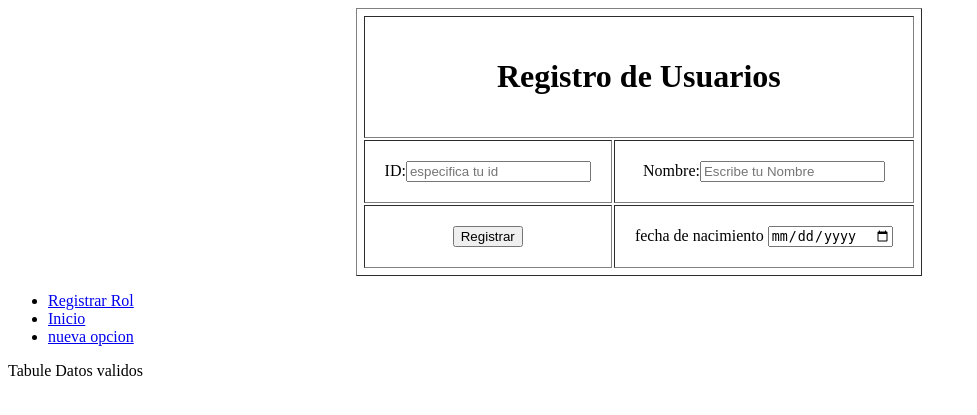
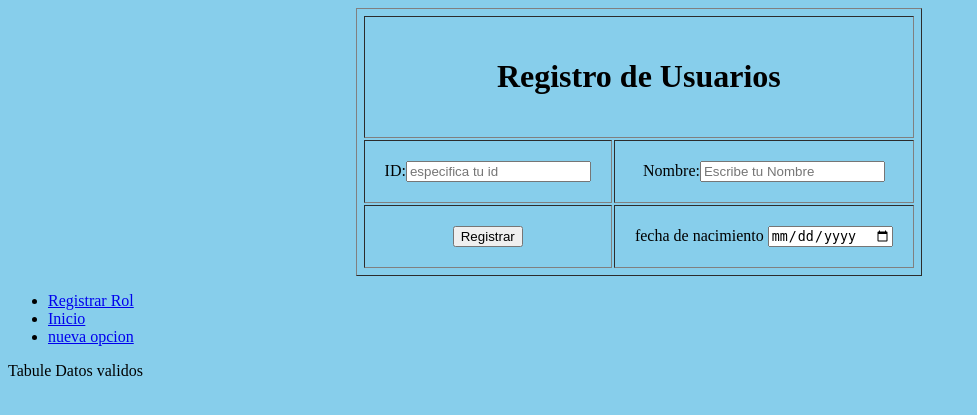
Before and after one commit to carlosroberto95/desarrollo, a PHP site: page /desarrollo/ in a window 1280 px wide. Shown: the top 415 px of the page, without its empty margins (0-977 px from the left). Run offline with PHP 8.4, Linux system fonts and the light colour scheme.

Commit message:
cambio de fondo

```diff
--- a/index.php
+++ b/index.php
@@ -12,6 +12,9 @@
         .centrar{
             margin: 0 auto;
             width: 45%;
+        }
+        body{
+            background-color: skyblue;
         }
     </style>
 </head>
```
